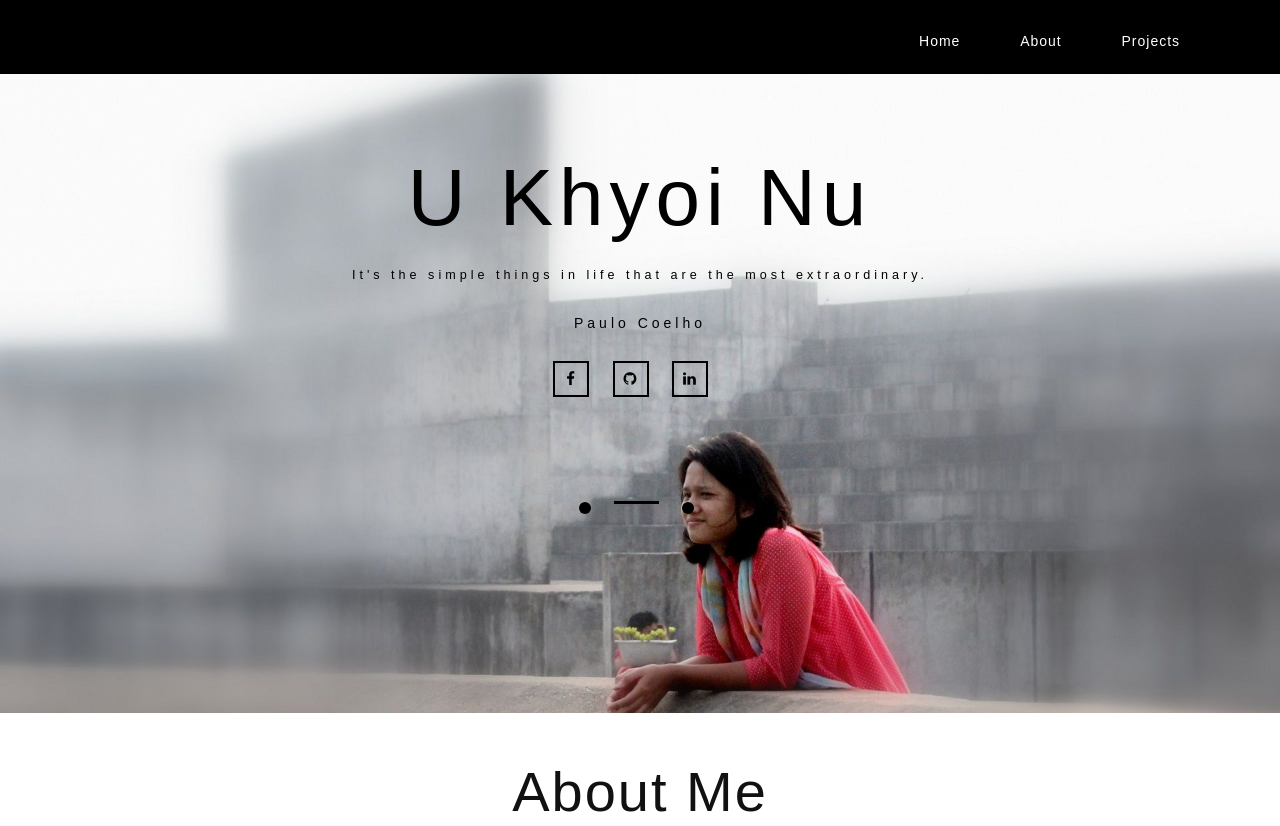
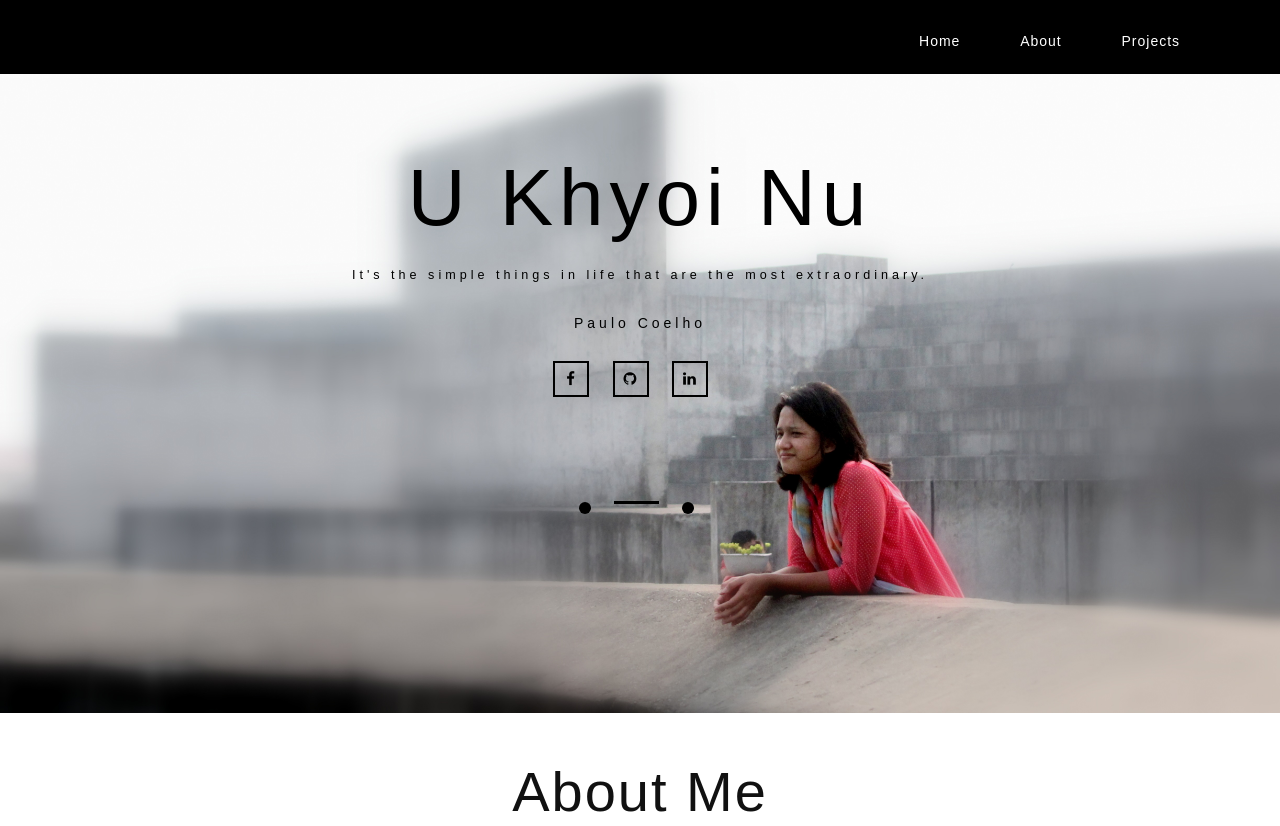
Before and after one commit to khyokhyo/khyokhyo.github.io, a plain HTML site: page index.html in a window 1280 px wide. Shown: the top 826 px of the page. Drawn offline with nearby package versions, Linux system fonts and the light colour scheme; files whose address does not match are found by name; a web font is replaced by a local one.

Commit message:
pic er name change korsi

```diff
--- a/css/style.css
+++ b/css/style.css
@@ -180,7 +180,7 @@ input[type="submit"],input[type="reset"],.w3ls_footer_grid_leftl,.w3ls_footer_gr
 }
 /*-- //header --*/
 #home {
-    background: url(/images/banner.jpg) no-repeat center top;
+    background: url(../images/bg.jpg) no-repeat center top;
     background-size: cover;
     -webkit-background-size: cover;
     -moz-background-size: cover;
```
Also changed, not shown: images/banner.JPG (deleted), images/bg.jpg (added).
